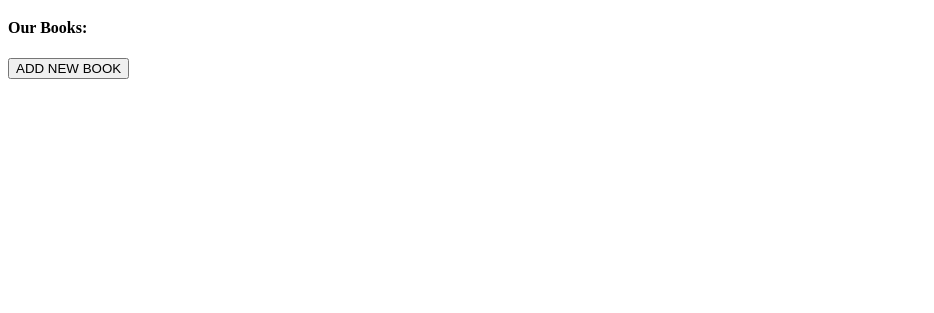
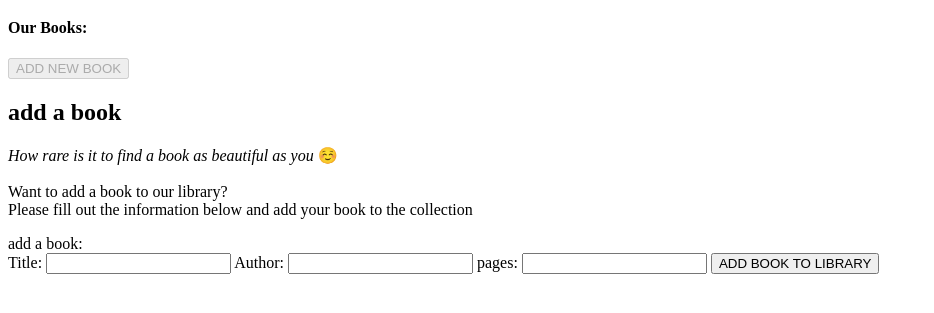
Before and after one commit to jenmwa/APIutveckling-Node-Express-Nodemon, a plain HTML site: page createBooks/books-front/index.html in a window 1280 px wide. Both pictures are taken after a click on the button "ADD NEW BOOK". Shown: the part 61-374 px from the top of the page, without its empty margins (0-934 px from the left). Drawn offline with Linux system fonts and the light colour scheme; no server answers.

Commit message:
add form rendered html

```diff
--- a/createBooks/books-front/index.html
+++ b/createBooks/books-front/index.html
@@ -21,7 +21,7 @@
   <body>
     <div id="welcome"></div>
     <div id="bookArray"></div>
-    <button id="addNewBook">ADD NEW BOOK</button>
     <div id="readMoreAboutBook"></div>
+    <div id="addNewBookDiv"></div>
   </body>
 </html>
--- a/createBooks/books-front/main.js
+++ b/createBooks/books-front/main.js
@@ -167,4 +167,53 @@ function returnBook(dataId) {
   // });
   });
 }
+
+ /******************************************************
+ ********************* ADD NEW BOOK ********************
+ ******************************************************/
+
+// htmlstruktur i js till html
+// klickevent knapp
+// öppna/visa form i DOM
+// validering input
+//klickevent submit
+// push array server
+// render HTML
+
+let addNewBookHtml = `
+<button id="addNewBookBtn">ADD NEW BOOK</button>
+<div id="addNewBookForm"></div>
+`;
+
+const addNewBookDiv = document.querySelector('#addNewBookDiv');
+addNewBookDiv.innerHTML = addNewBookHtml;
+
+const addNewBookBtn = document.querySelector('#addNewBookBtn');
+addNewBookBtn.addEventListener('click', () => {
+  console.log('add new book CLICK')
+  addNewBookBtn.disabled = true;
+
+  const addNewBookForm = document.querySelector('#addNewBookForm');
+  addNewBookForm.innerHTML = `
+  <h2>add a book</h2>
+     <p><em>How rare is it to find a book as beautiful as you</em> ☺️<br><br>
+     Want to add a book to our library?<br>
+     Please fill out the information below and add your book to the collection</p>
+        <form>add a book:<br>
+          <label> Title:
+            <input type="text" name="bookTitle" >
+          </label>
+          <label> Author:
+            <input type="text" name="bookAuthor" >
+          </label>
+          <label> pages:
+            <input type="number" >
+          </label>
+          <button id="addToLibraryBtn">ADD BOOK TO LIBRARY</button>
+        </form>
+    `;
+});
+
+
+
 fetchBookArray();
```
